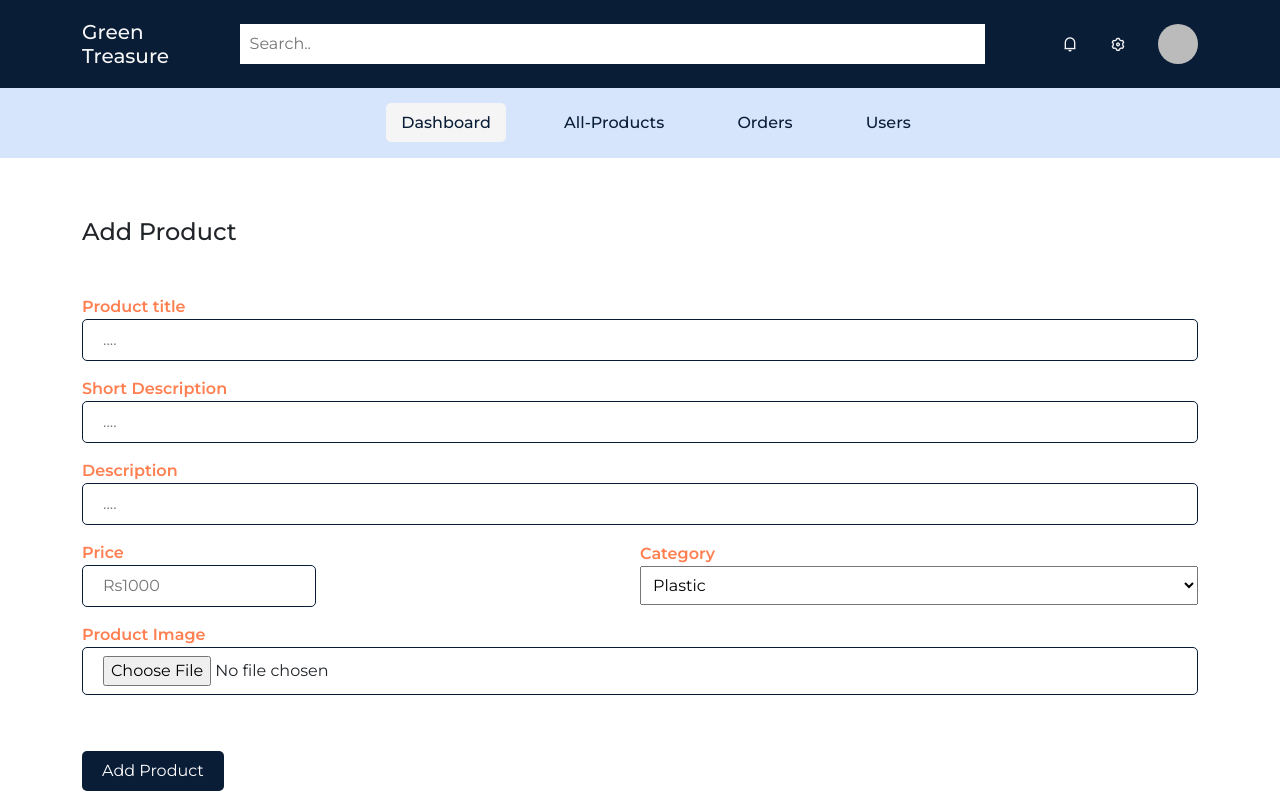
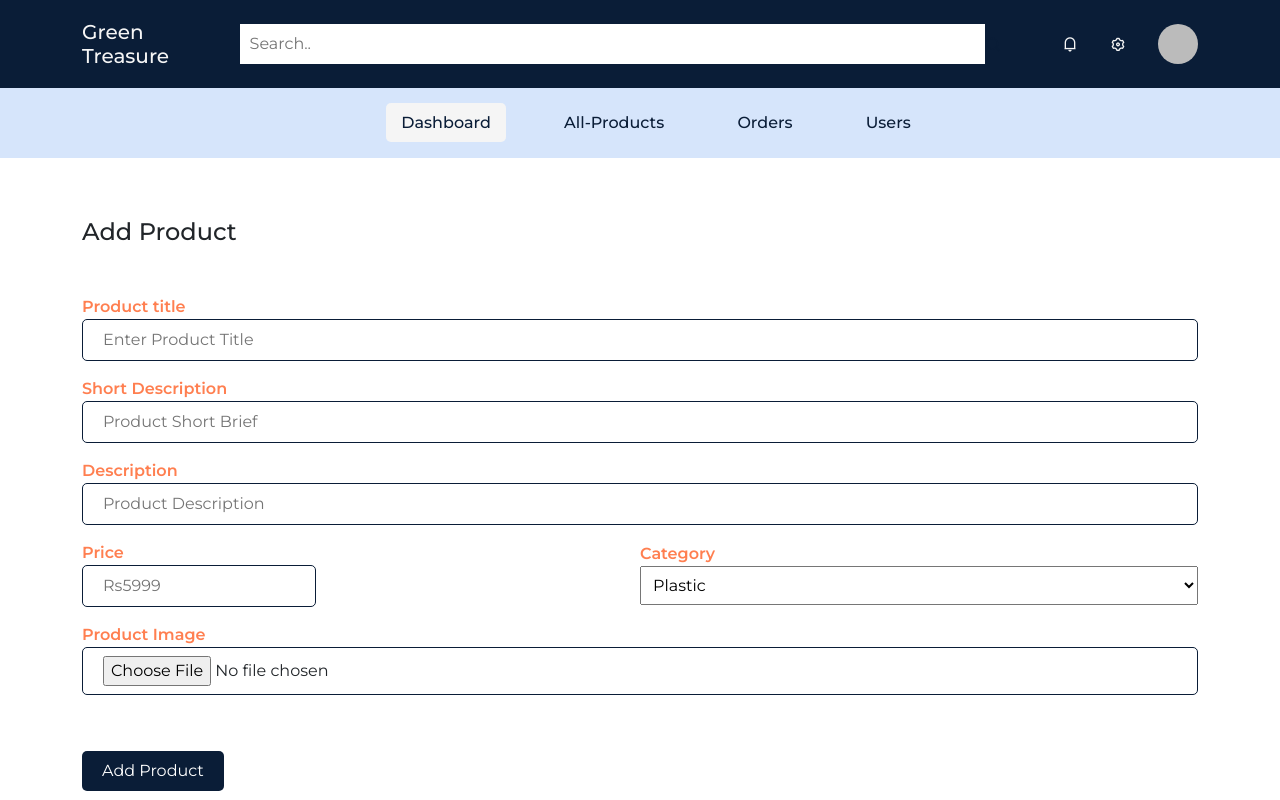
Before and after one commit to PrabhathChathura/Green-Treasure-1.0.0, a React (Create React App) app: page /dashboard/add-products in a window 1280 px wide. Shown: the top 800 px of the page. Built offline with nearby package versions, Linux system fonts and the light colour scheme; no server answers; sample sign-in values are in the browser's storage.

Commit message:
Add product fire base connection
Admin panel

```diff
--- a/src/admin/AddProducts.jsx
+++ b/src/admin/AddProducts.jsx
@@ -1,29 +1,105 @@
-import React from "react";
+import React, {useState} from "react";
 import { Container, Row, Col, Form, FormGroup } from "reactstrap";
+import {toast} from "react-toastify";
+
+import {db,storage} from "../firebase.config";
+import { ref, uploadBytesResumable, getDownloadURL } from "firebase/storage";
+import { collection, addDoc } from "firebase/firestore";
+import { useNavigate } from "react-router-dom";
 
 const AddProducts = () => {
+  const [enterTitle, setEnterTitle] = useState('')
+  const [enterShortDesc, setEnterShortDesc] = useState('')
+  const [enterDescription, setEnterDescription] = useState('')
+  const [enterCategory, setEnterCategory] = useState('')
+  const [enterPrice, setEnterPrice] = useState('')
+  const [enterProductImg, setEnterProductImg] = useState(null)
+  const [loading , setLoading] = useState(false)
+
+  const navigate = useNavigate();
+
+  const addProduct = async (e) => {
+    e.preventDefault();
+
+    setLoading(true)
+
+
+
+try{
+
+  const docRef = await collection(db, 'products')
+
+  const storageRef = ref(storage, `productImages/${Date.now() +
+  enterProductImg.name}`)
+
+  const uploadTask = uploadBytesResumable(storageRef, enterProductImg)
+
+  uploadTask.on(() => {
+    toast.error('Image does not uploaded!')
+
+  }, ()=> {
+    getDownloadURL(uploadTask.snapshot.ref).then(async(downloadURL)=>{
+      await addDoc(docRef, {
+        title: enterTitle,
+        shortDesc: enterShortDesc,
+        description: enterDescription,
+        category: enterCategory,
+        price: enterPrice,
+        imgUrl: downloadURL,
+      })
+    })
+  })
+
+  setLoading(false)
+
+  toast.success("Product Added Successfully!")
+
+  navigate('/dashboard/all-products')
+
+
+
+
+   } catch(err) {
+  setLoading(false)
+    toast.error("Failed to add product!")
+
+}
+
+  }
+
   return ( <section>
     <Container>
       <Row>
         <Col lg="12">
+        {
+          loading ? (
+          <h4 className="py-5 ">Loading.....</h4>
+            ) : (
+
+               <>
+
         <h4 className="mb-5">
           Add Product
         </h4>
-        <Form>
+        <Form onSubmit={addProduct}>
 
           <FormGroup className="form__group">
             <span>Product title</span>
-            <input type="text" placeholder="...." />
+            <input type="text" placeholder="Enter Product Title" value=
+            {enterTitle} onChange={e=> setEnterTitle(e.target.value)} required />
           </FormGroup>
 
           <FormGroup className="form__group">
             <span>Short Description</span>
-            <input type="text" placeholder="...." />
+            <input type="text" placeholder="Product Short Brief" value=
+            {enterShortDesc} onChange={e=> setEnterShortDesc
+            (e.target.value)} required/>
           </FormGroup>
 
           <FormGroup className="form__group">
             <span>Description</span>
-            <input type="text" placeholder="...." />
+            <input type="text" placeholder="Product Description" value=
+            {enterDescription} onChange={e=> setEnterDescription(e.target.value)} required/>
           </FormGroup>
 
           <div className="d-flex align-items-center
@@ -31,13 +107,15 @@ const AddProducts = () => {
 
           <FormGroup className="form__group" w-50>
             <span>Price</span>
-            <input type="number" placeholder="Rs1000" />
+            <input type="number" placeholder="Rs5999" value=
+            {enterPrice} onChange={e=> setEnterPrice(e.target.value)} required/>
           </FormGroup>
 
           <FormGroup className="form__group w-50">
             <span>Category</span>
-            <select className="w-100 p-2">
-              <option value="chair">Plastic</option>
+            <select className="w-100 p-2"  value=
+            {enterCategory} onChange={e=> setEnterCategory(e.target.value)}>
+              <option value="plastic">Plastic</option>
               <option value="ewaste">E-waste</option>
               <option value="rubber">Rubber</option>
               <option value="metal">Metal</option>
@@ -52,19 +130,23 @@ const AddProducts = () => {
 
           <FormGroup className="form__group">
             <span>Product Image</span>
-            <input type="file" />
+            <input type="file"
+            onChange={e=>setEnterProductImg(e.target.files[0])}
+            required />
           </FormGroup>
 
           </div>
 
-          <button className="buy__btn">Add Product</button>
+          <button className="buy__btn" type="submit">Add Product</button>
 
         </Form>
+          </>
+        )}
         </Col>
       </Row>
     </Container>
   </section>
-)
-}
+);
+};
 
 export default AddProducts;
```
